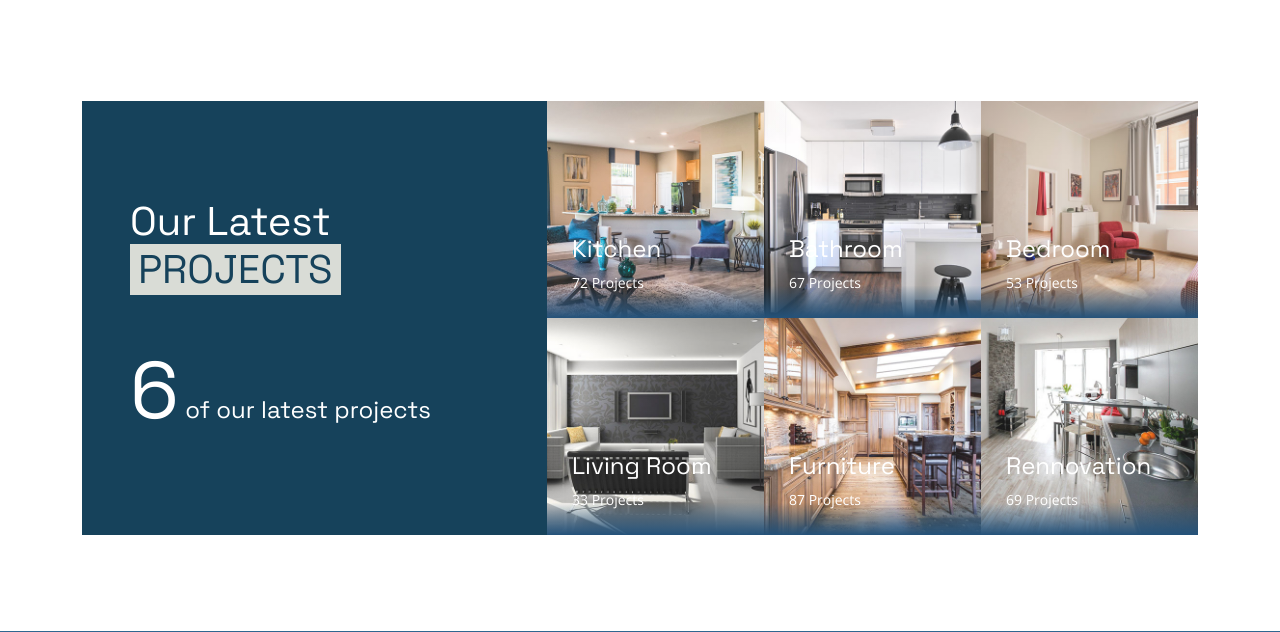
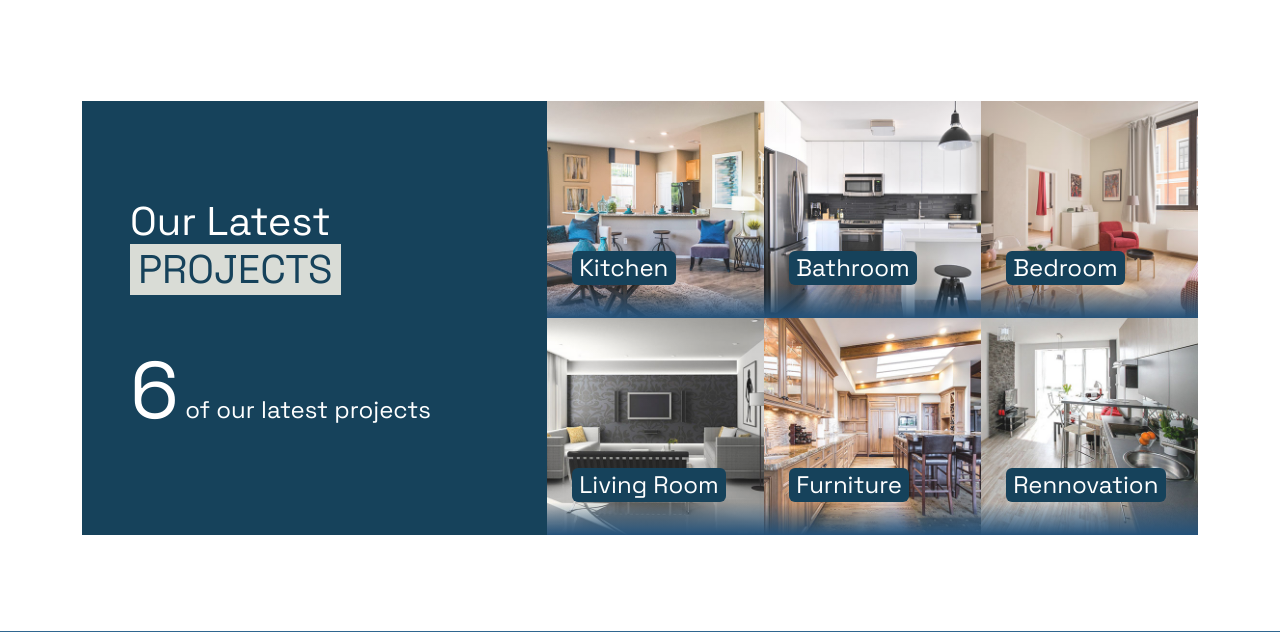
Before and after one commit to ItsAnass/alvatten, a Django app: page /projects/ in a window 1280 px wide. Shown: the part 431-1063 px from the top of the page. Run offline with Django 5.2, Linux system fonts and the light colour scheme; some libraries are stand-ins or nearby versions.

Commit message:
Add project overlay styles and remove project counts from project cards

```diff
--- a/alvattenapp/static/css/style.css
+++ b/alvattenapp/static/css/style.css
@@ -1,3 +1,10 @@
+/* Project overlay h4 background padding */
+.project-overlay h4.text-white {
+    padding: 0.1em 0.3em;
+    background: #16425b;
+    border-radius: 0.25em;
+    display: inline-block;
+}
 /* Make modal gallery carousel arrows more visible */
 #projectModal .carousel-control-prev,
 #projectModal .carousel-control-next {
--- a/alvattenapp/templates/project.html
+++ b/alvattenapp/templates/project.html
@@ -38,7 +38,7 @@
                                     <div class="d-none project-images" data-images="{% static 'img/project-1.jpg' %},{% static 'img/project-2.jpg' %},{% static 'img/project-3.jpg' %}"></div>
                                 <a class="project-overlay text-decoration-none" href="#">
                                     <h4 class="text-white">Kitchen</h4>
-                                    <small class="text-white">72 Projects</small>
+
                                 </a>
                             </div>
                         </div>
@@ -48,7 +48,7 @@
                                     <div class="d-none project-images" data-images="{% static 'img/project-2.jpg' %},{% static 'img/project-4.jpg' %},{% static 'img/project-5.jpg' %}"></div>
                                 <a class="project-overlay text-decoration-none" href="#">
                                     <h4 class="text-white">Bathroom</h4>
-                                    <small class="text-white">67 Projects</small>
+
                                 </a>
                             </div>
                         </div>
@@ -58,7 +58,7 @@
                                     <div class="d-none project-images" data-images="{% static 'img/project-3.jpg' %},{% static 'img/project-6.jpg' %},{% static 'img/project-1.jpg' %}"></div>
                                 <a class="project-overlay text-decoration-none" href="#">
                                     <h4 class="text-white">Bedroom</h4>
-                                    <small class="text-white">53 Projects</small>
+
                                 </a>
                             </div>
                         </div>
@@ -68,7 +68,7 @@
                                     <div class="d-none project-images" data-images="{% static 'img/project-4.jpg' %},{% static 'img/project-2.jpg' %},{% static 'img/project-5.jpg' %}"></div>
                                 <a class="project-overlay text-decoration-none" href="#">
                                     <h4 class="text-white">Living Room</h4>
-                                    <small class="text-white">33 Projects</small>
+
                                 </a>
                             </div>
                         </div>
@@ -78,7 +78,7 @@
                                     <div class="d-none project-images" data-images="{% static 'img/project-5.jpg' %},{% static 'img/project-3.jpg' %},{% static 'img/project-6.jpg' %}"></div>
                                 <a class="project-overlay text-decoration-none" href="#">
                                     <h4 class="text-white">Furniture</h4>
-                                    <small class="text-white">87 Projects</small>
+
                                 </a>
                             </div>
                         </div>
@@ -88,7 +88,7 @@
                                     <div class="d-none project-images" data-images="{% static 'img/project-6.jpg' %},{% static 'img/project-1.jpg' %},{% static 'img/project-4.jpg' %}"></div>
                                 <a class="project-overlay text-decoration-none" href="#">
                                     <h4 class="text-white">Rennovation</h4>
-                                    <small class="text-white">69 Projects</small>
+
                                 </a>
                             </div>
                         </div>
--- a/templates/base.html
+++ b/templates/base.html
@@ -268,7 +241,7 @@
                                 <img class="img-fluid w-100" src="{% static 'img/project-1.jpg' %}" alt="">
                                 <a class="project-overlay text-decoration-none" href="#!">
                                     <h4 class="text-white">Kitchen</h4>
-                                    <small class="text-white">72 Projects</small>
+
                                 </a>
                             </div>
                         </div>
@@ -277,7 +250,7 @@
                                 <img class="img-fluid w-100" src="{% static 'img/project-2.jpg' %}" alt="">
                                 <a class="project-overlay text-decoration-none" href="#!">
                                     <h4 class="text-white">Bathroom</h4>
-                                    <small class="text-white">67 Projects</small>
+
                                 </a>
                             </div>
                         </div>
@@ -286,7 +259,7 @@
                                 <img class="img-fluid w-100" src="{% static 'img/project-3.jpg' %}" alt="">
                                 <a class="project-overlay text-decoration-none" href="#!">
                                     <h4 class="text-white">Bedroom</h4>
-                                    <small class="text-white">53 Projects</small>
+
                                 </a>
                             </div>
                         </div>
@@ -295,7 +268,7 @@
                                 <img class="img-fluid w-100" src="{% static 'img/project-4.jpg' %}" alt="">
                                 <a class="project-overlay text-decoration-none" href="#!">
                                     <h4 class="text-white">Living Room</h4>
-                                    <small class="text-white">33 Projects</small>
+
                                 </a>
                             </div>
                         </div>
@@ -304,7 +277,7 @@
                                 <img class="img-fluid w-100" src="{% static 'img/project-5.jpg' %}" alt="">
                                 <a class="project-overlay text-decoration-none" href="#!">
                                     <h4 class="text-white">Furniture</h4>
-                                    <small class="text-white">87 Projects</small>
+
                                 </a>
                             </div>
                         </div>
@@ -313,7 +286,7 @@
                                 <img class="img-fluid w-100" src="{% static 'img/project-6.jpg' %}" alt="">
                                 <a class="project-overlay text-decoration-none" href="#!">
                                     <h4 class="text-white">Rennovation</h4>
-                                    <small class="text-white">69 Projects</small>
+
                                 </a>
                             </div>
                         </div>
```
Also changed, not shown: other parts of templates/base.html (+17 -44 lines).
